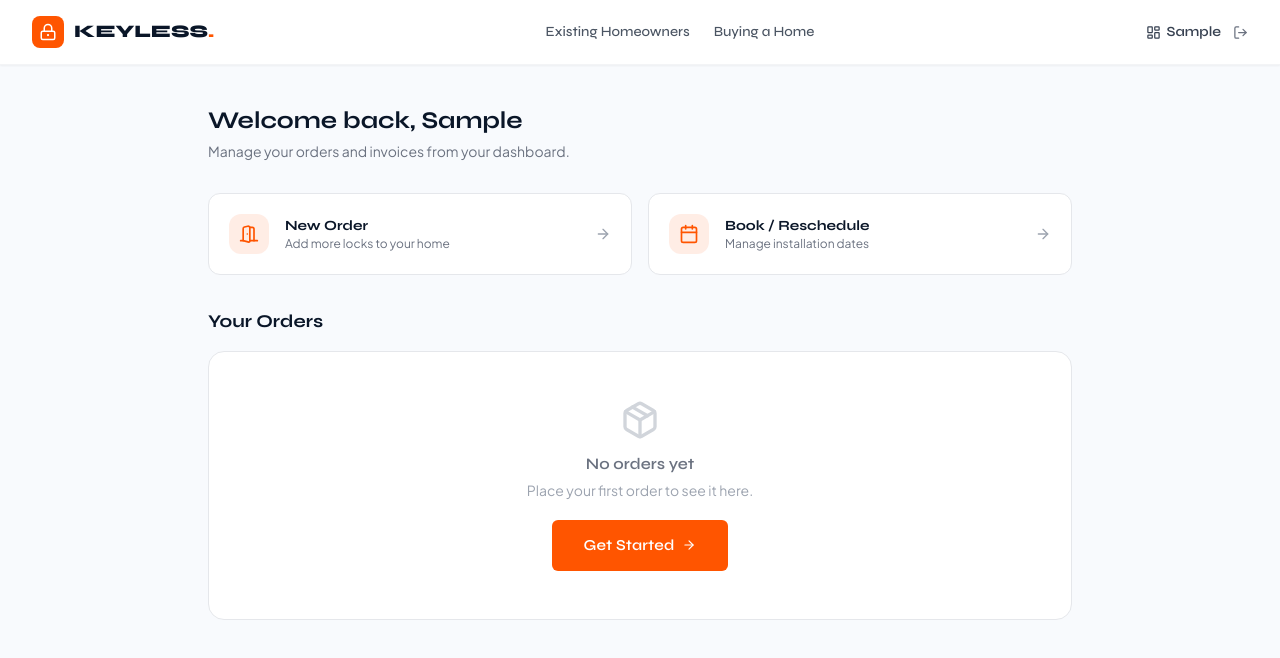
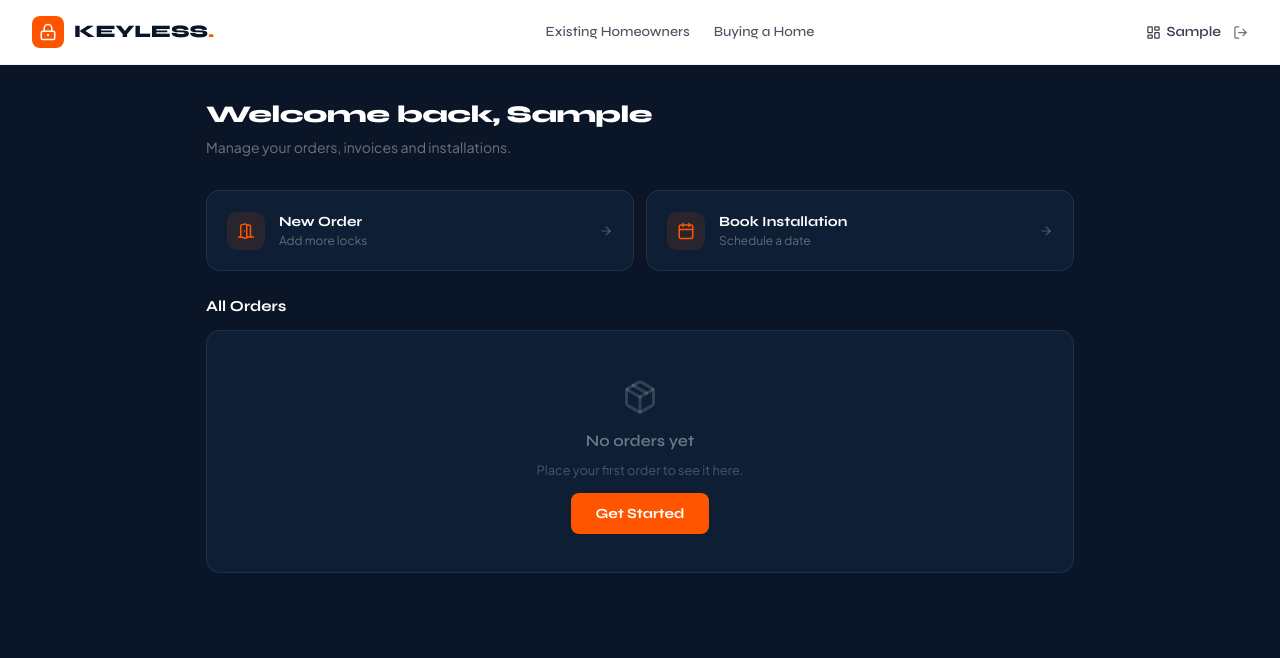
Before and after one commit to dorikahs-eng/keylesssecurity, a Next.js app: page /dashboard in a window 1280 px wide. Shown: the top 658 px of the page. Built offline with nearby package versions, Linux system fonts and the light colour scheme; sample sign-in values are in the browser's storage.

Commit message:
Update page.tsx

```diff
--- a/app/dashboard/page.tsx
+++ b/app/dashboard/page.tsx
@@ -4,12 +4,12 @@ import { useState, useEffect } from 'react';
 import { useRouter } from 'next/navigation';
 import Link from 'next/link';
 import Navbar from '@/components/Navbar';
-import { FileText, Calendar, MapPin, DoorOpen, ExternalLink, ArrowRight, Package } from 'lucide-react';
+import { FileText, Calendar, MapPin, DoorOpen, ExternalLink, ArrowRight, Package, Clock, CheckCircle, AlertCircle, CalendarCheck } from 'lucide-react';
 
-const STATUS_COLORS: Record<string, { bg: string; text: string; label: string }> = {
-  paid: { bg: '#DCFCE7', text: '#16A34A', label: 'Paid' },
-  pending: { bg: '#FEF9C3', text: '#A16207', label: 'Pending Payment' },
-  scheduled: { bg: '#DBEAFE', text: '#1D4ED8', label: 'Scheduled' },
+const STATUS: Record<string, { bg: string; text: string; label: string; icon: any }> = {
+  paid:      { bg: 'rgba(34,197,94,0.1)',   text: '#22C55E', label: 'Paid',             icon: CheckCircle },
+  pending:   { bg: 'rgba(245,158,11,0.1)',  text: '#F59E0B', label: 'Pending Payment',  icon: AlertCircle },
+  scheduled: { bg: 'rgba(59,130,246,0.1)',  text: '#3B82F6', label: 'Scheduled',        icon: CalendarCheck },
 };
 
 export default function DashboardPage() {
@@ -21,147 +21,226 @@ export default function DashboardPage() {
     const storedUser = localStorage.getItem('ks_user');
     if (!storedUser) { router.push('/login'); return; }
     setUser(JSON.parse(storedUser));
+    setOrders(JSON.parse(localStorage.getItem('ks_orders') || '[]'));
+  }, []);
 
-    const storedOrders = JSON.parse(localStorage.getItem('ks_orders') || '[]');
-    setOrders(storedOrders);
+  // Re-check orders when page regains focus (in case booking updated them)
+  useEffect(() => {
+    const refresh = () => setOrders(JSON.parse(localStorage.getItem('ks_orders') || '[]'));
+    window.addEventListener('focus', refresh);
+    return () => window.removeEventListener('focus', refresh);
   }, []);
 
   if (!user) return null;
 
+  const scheduledOrders = orders.filter(o => o.status === 'scheduled' || o.scheduledDate || o.scheduledAt);
+  const pendingOrders = orders.filter(o => o.status === 'pending');
+  const paidUnscheduled = orders.filter(o => o.status === 'paid' && !o.scheduledDate && !o.scheduledAt);
+
+  const box: React.CSSProperties = { background: '#0d1e35', border: '1px solid rgba(255,255,255,0.08)', borderRadius: '14px', padding: '1.25rem' };
+
   return (
-    <div className="min-h-screen" style={{ background: '#F8FAFD' }}>
+    <div style={{ minHeight: '100vh', background: '#0A1628' }}>
       <Navbar />
 
-      <div className="max-w-4xl mx-auto px-4 py-10">
-        {/* Welcome header */}
-        <div className="mb-8">
-          <h1 className="text-2xl font-bold mb-1" style={{ fontFamily: 'var(--font-syne)', color: 'var(--brand-navy)' }}>
+      <div style={{ maxWidth: '900px', margin: '0 auto', padding: '2rem 1rem 4rem' }}>
+
+        {/* Header */}
+        <div style={{ marginBottom: '2rem' }}>
+          <h1 style={{ fontFamily: 'var(--font-syne)', fontWeight: 800, fontSize: '1.5rem', color: 'white', marginBottom: '0.25rem', letterSpacing: '-0.5px' }}>
             Welcome back, {user.firstName}
           </h1>
-          <p className="text-gray-500 text-sm" style={{ fontFamily: 'var(--font-jakarta)' }}>
-            Manage your orders and invoices from your dashboard.
+          <p style={{ color: 'rgba(255,255,255,0.4)', fontSize: '0.875rem', fontFamily: 'var(--font-jakarta)' }}>
+            Manage your orders, invoices and installations.
           </p>
         </div>
 
+        {/* Alert banners */}
+        {pendingOrders.length > 0 && (
+          <div style={{ background: 'rgba(245,158,11,0.08)', border: '1px solid rgba(245,158,11,0.25)', borderRadius: '10px', padding: '0.875rem 1.25rem', marginBottom: '1rem', display: 'flex', alignItems: 'center', justifyContent: 'space-between', flexWrap: 'wrap', gap: '0.5rem' }}>
+            <div style={{ display: 'flex', alignItems: 'center', gap: '0.6rem' }}>
+              <AlertCircle size={15} style={{ color: '#F59E0B', flexShrink: 0 }} />
+              <span style={{ fontFamily: 'var(--font-syne)', fontWeight: 600, color: 'white', fontSize: '0.875rem' }}>
+                You have {pendingOrders.length} unpaid invoice{pendingOrders.length > 1 ? 's' : ''}
+              </span>
+            </div>
+            <Link href={`/invoice/${pendingOrders[0].id}`}
+              style={{ fontFamily: 'var(--font-syne)', fontWeight: 700, fontSize: '0.8rem', color: '#F59E0B', textDecoration: 'none' }}>
+              Pay Now →
+            </Link>
+          </div>
+        )}
+
+        {paidUnscheduled.length > 0 && (
+          <div style={{ background: 'rgba(59,130,246,0.08)', border: '1px solid rgba(59,130,246,0.25)', borderRadius: '10px', padding: '0.875rem 1.25rem', marginBottom: '1rem', display: 'flex', alignItems: 'center', justifyContent: 'space-between', flexWrap: 'wrap', gap: '0.5rem' }}>
+            <div style={{ display: 'flex', alignItems: 'center', gap: '0.6rem' }}>
+              <Calendar size={15} style={{ color: '#3B82F6', flexShrink: 0 }} />
+              <span style={{ fontFamily: 'var(--font-syne)', fontWeight: 600, color: 'white', fontSize: '0.875rem' }}>
+                Payment received — book your installation
+              </span>
+            </div>
+            <Link href="/booking"
+              style={{ fontFamily: 'var(--font-syne)', fontWeight: 700, fontSize: '0.8rem', color: '#3B82F6', textDecoration: 'none' }}>
+              Book Now →
+            </Link>
+          </div>
+        )}
+
+        {/* Scheduled installs */}
+        {scheduledOrders.length > 0 && (
+          <div style={{ marginBottom: '1.5rem' }}>
+            <h2 style={{ fontFamily: 'var(--font-syne)', fontWeight: 700, color: 'white', fontSize: '0.95rem', marginBottom: '0.75rem', display: 'flex', alignItems: 'center', gap: '0.5rem' }}>
+              <CalendarCheck size={16} style={{ color: '#3B82F6' }} />
+              Upcoming Installations
+            </h2>
+            {scheduledOrders.map(order => (
+              <div key={order.id} style={{ background: 'rgba(59,130,246,0.06)', border: '1px solid rgba(59,130,246,0.2)', borderRadius: '14px', padding: '1.25rem', marginBottom: '0.75rem' }}>
+                <div style={{ display: 'flex', flexWrap: 'wrap', justifyContent: 'space-between', alignItems: 'flex-start', gap: '0.75rem', marginBottom: '0.75rem' }}>
+                  <div>
+                    <div style={{ fontFamily: 'var(--font-syne)', fontWeight: 700, color: 'white', fontSize: '0.9rem', marginBottom: '0.2rem' }}>
+                      Order #{order.id}
+                    </div>
+                    {order.property && (
+                      <div style={{ fontSize: '0.8rem', color: 'rgba(255,255,255,0.5)', fontFamily: 'var(--font-jakarta)', display: 'flex', alignItems: 'center', gap: '0.3rem' }}>
+                        <MapPin size={11} /> {order.property.address}, {order.property.city}
+                      </div>
+                    )}
+                  </div>
+                  <div style={{ background: 'rgba(59,130,246,0.15)', border: '1px solid rgba(59,130,246,0.3)', borderRadius: '8px', padding: '0.5rem 0.875rem', textAlign: 'center' }}>
+                    <div style={{ fontFamily: 'var(--font-syne)', fontWeight: 800, color: '#60A5FA', fontSize: '0.875rem' }}>
+                      {order.scheduledDate || 'Scheduled via Cal.com'}
+                    </div>
+                    {order.scheduledTime && (
+                      <div style={{ fontSize: '0.75rem', color: 'rgba(255,255,255,0.4)', fontFamily: 'var(--font-jakarta)' }}>
+                        {order.scheduledTime}
+                      </div>
+                    )}
+                  </div>
+                </div>
+                <div style={{ display: 'flex', flexWrap: 'wrap', gap: '0.5rem' }}>
+                  <Link href={`/invoice/${order.id}`}
+                    style={{ fontSize: '0.75rem', fontWeight: 700, padding: '0.4rem 0.875rem', borderRadius: '7px', border: '1px solid rgba(255,255,255,0.12)', color: 'rgba(255,255,255,0.7)', textDecoration: 'none', fontFamily: 'var(--font-syne)', display: 'flex', alignItems: 'center', gap: '0.3rem' }}>
+                    <ExternalLink size={11} /> View Invoice
+                  </Link>
+                  <Link href="/booking"
+                    style={{ fontSize: '0.75rem', fontWeight: 700, padding: '0.4rem 0.875rem', borderRadius: '7px', background: 'rgba(59,130,246,0.15)', border: '1px solid rgba(59,130,246,0.3)', color: '#60A5FA', textDecoration: 'none', fontFamily: 'var(--font-syne)', display: 'flex', alignItems: 'center', gap: '0.3rem' }}>
+                    <Calendar size={11} /> Reschedule
+                  </Link>
+                </div>
+              </div>
+            ))}
+          </div>
+        )}
+
         {/* Quick actions */}
-        <div className="grid grid-cols-1 sm:grid-cols-2 gap-4 mb-8">
-          <Link href="/existing" className="bg-white rounded-xl border border-gray-200 p-5 flex items-center gap-4 hover:border-orange-400 hover:shadow-sm transition-all group">
-            <div className="w-10 h-10 rounded-xl flex items-center justify-center" style={{ background: 'rgba(255,85,0,0.1)' }}>
-              <DoorOpen size={20} style={{ color: 'var(--brand-orange)' }} />
-            </div>
-            <div className="flex-1">
-              <p className="font-bold text-sm" style={{ fontFamily: 'var(--font-syne)', color: 'var(--brand-navy)' }}>New Order</p>
-              <p className="text-xs text-gray-500">Add more locks to your home</p>
-            </div>
-            <ArrowRight size={16} className="text-gray-400 group-hover:text-orange-500 transition-colors" />
-          </Link>
-          <Link href="/booking" className="bg-white rounded-xl border border-gray-200 p-5 flex items-center gap-4 hover:border-orange-400 hover:shadow-sm transition-all group">
-            <div className="w-10 h-10 rounded-xl flex items-center justify-center" style={{ background: 'rgba(255,85,0,0.1)' }}>
-              <Calendar size={20} style={{ color: 'var(--brand-orange)' }} />
-            </div>
-            <div className="flex-1">
-              <p className="font-bold text-sm" style={{ fontFamily: 'var(--font-syne)', color: 'var(--brand-navy)' }}>Book / Reschedule</p>
-              <p className="text-xs text-gray-500">Manage installation dates</p>
-            </div>
-            <ArrowRight size={16} className="text-gray-400 group-hover:text-orange-500 transition-colors" />
-          </Link>
+        <div style={{ display: 'grid', gridTemplateColumns: 'repeat(auto-fit, minmax(200px, 1fr))', gap: '0.75rem', marginBottom: '1.5rem' }}>
+          {[
+            { href: '/existing', icon: DoorOpen, label: 'New Order', sub: 'Add more locks' },
+            { href: '/booking', icon: Calendar, label: 'Book Installation', sub: 'Schedule a date' },
+          ].map(action => (
+            <Link key={action.href} href={action.href} style={{ ...box, display: 'flex', alignItems: 'center', gap: '0.875rem', textDecoration: 'none', transition: 'border-color 0.2s' }}>
+              <div style={{ width: 38, height: 38, borderRadius: '10px', background: 'rgba(255,85,0,0.12)', display: 'flex', alignItems: 'center', justifyContent: 'center', flexShrink: 0 }}>
+                <action.icon size={18} style={{ color: '#FF5500' }} />
+              </div>
+              <div style={{ flex: 1 }}>
+                <div style={{ fontFamily: 'var(--font-syne)', fontWeight: 700, color: 'white', fontSize: '0.875rem' }}>{action.label}</div>
+                <div style={{ fontSize: '0.75rem', color: 'rgba(255,255,255,0.35)', fontFamily: 'var(--font-jakarta)' }}>{action.sub}</div>
+              </div>
+              <ArrowRight size={14} style={{ color: 'rgba(255,255,255,0.25)', flexShrink: 0 }} />
+            </Link>
+          ))}
         </div>
 
-        {/* Orders */}
-        <h2 className="text-lg font-bold mb-4" style={{ fontFamily: 'var(--font-syne)', color: 'var(--brand-navy)' }}>
-          Your Orders
+        {/* All orders */}
+        <h2 style={{ fontFamily: 'var(--font-syne)', fontWeight: 700, color: 'white', fontSize: '0.95rem', marginBottom: '0.75rem' }}>
+          All Orders
         </h2>
 
         {orders.length === 0 ? (
-          <div className="bg-white rounded-2xl border border-gray-200 p-12 text-center">
-            <Package size={40} className="mx-auto mb-3 text-gray-300" />
-            <p className="font-semibold text-gray-500 mb-1" style={{ fontFamily: 'var(--font-syne)' }}>No orders yet</p>
-            <p className="text-sm text-gray-400 mb-5" style={{ fontFamily: 'var(--font-jakarta)' }}>
+          <div style={{ ...box, textAlign: 'center', padding: '3rem 1rem' }}>
+            <Package size={36} style={{ color: 'rgba(255,255,255,0.15)', margin: '0 auto 0.875rem' }} />
+            <p style={{ fontFamily: 'var(--font-syne)', fontWeight: 600, color: 'rgba(255,255,255,0.4)', marginBottom: '0.5rem' }}>No orders yet</p>
+            <p style={{ fontSize: '0.8rem', color: 'rgba(255,255,255,0.25)', marginBottom: '1.25rem', fontFamily: 'var(--font-jakarta)' }}>
               Place your first order to see it here.
             </p>
-            <Link href="/existing" className="btn-primary inline-flex">
+            <Link href="/existing" style={{ background: '#FF5500', color: 'white', fontFamily: 'var(--font-syne)', fontWeight: 700, padding: '0.75rem 1.5rem', borderRadius: '8px', textDecoration: 'none', fontSize: '0.875rem' }}>
               Get Started
-              <ArrowRight size={14} />
             </Link>
           </div>
         ) : (
-          <div className="space-y-4">
-            {orders.map((order: any) => {
-              const status = STATUS_COLORS[order.status] || STATUS_COLORS.pending;
-              const totalDoors = order.items?.reduce((s: number, i: any) => s + i.quantity, 0) ?? 0;
+          <div style={{ display: 'flex', flexDirection: 'column', gap: '0.75rem' }}>
+            {orders.map(order => {
+              const s = STATUS[order.status] || STATUS.pending;
+              const StatusIcon = s.icon;
+              const totalDoors = order.items?.reduce((sum: number, i: any) => sum + i.quantity, 0) ?? 0;
               const isNH = order.type === 'new-homeowner';
+              const isScheduled = order.status === 'scheduled' || order.scheduledDate || order.scheduledAt;
+
               return (
-                <div key={order.id} className="bg-white rounded-2xl border border-gray-200 p-5 hover:border-orange-300 transition-all">
-                  <div className="flex flex-wrap items-start justify-between gap-3 mb-4">
+                <div key={order.id} style={{ ...box }}>
+                  <div style={{ display: 'flex', flexWrap: 'wrap', justifyContent: 'space-between', alignItems: 'flex-start', gap: '0.75rem', marginBottom: '0.875rem' }}>
                     <div>
-                      <div className="flex items-center gap-2 mb-1">
-                        <FileText size={14} style={{ color: 'var(--brand-orange)' }} />
-                        <span className="font-bold text-sm" style={{ fontFamily: 'var(--font-syne)', color: 'var(--brand-navy)' }}>
-                          Invoice #{order.id}
+                      <div style={{ display: 'flex', flexWrap: 'wrap', alignItems: 'center', gap: '0.5rem', marginBottom: '0.25rem' }}>
+                        <FileText size={13} style={{ color: '#FF5500' }} />
+                        <span style={{ fontFamily: 'var(--font-syne)', fontWeight: 700, color: 'white', fontSize: '0.875rem' }}>
+                          #{order.id}
                         </span>
-                        <span className="text-xs px-2 py-0.5 rounded-full font-semibold"
-                          style={{ background: status.bg, color: status.text, fontFamily: 'var(--font-syne)' }}>
-                          {status.label}
+                        <span style={{ display: 'flex', alignItems: 'center', gap: '0.3rem', background: s.bg, color: s.text, fontSize: '0.7rem', fontWeight: 700, padding: '0.2rem 0.6rem', borderRadius: '20px', fontFamily: 'var(--font-syne)' }}>
+                          <StatusIcon size={10} /> {s.label}
                         </span>
                         {isNH && (
-                          <span className="text-xs px-2 py-0.5 rounded-full font-semibold bg-purple-100 text-purple-600"
-                            style={{ fontFamily: 'var(--font-syne)' }}>
+                          <span style={{ background: 'rgba(139,92,246,0.15)', color: '#A78BFA', fontSize: '0.7rem', fontWeight: 700, padding: '0.2rem 0.6rem', borderRadius: '20px', fontFamily: 'var(--font-syne)' }}>
                             New Home
                           </span>
                         )}
                       </div>
-                      <p className="text-xs text-gray-400" style={{ fontFamily: 'var(--font-jakarta)' }}>
-                        {new Date(order.createdAt).toLocaleDateString('en-US', { year:'numeric', month:'long', day:'numeric' })}
+                      <p style={{ fontSize: '0.75rem', color: 'rgba(255,255,255,0.3)', fontFamily: 'var(--font-jakarta)', margin: 0 }}>
+                        {new Date(order.createdAt).toLocaleDateString('en-US', { year: 'numeric', month: 'long', day: 'numeric' })}
                       </p>
                     </div>
-                    <span className="text-xl font-black" style={{ fontFamily: 'var(--font-syne)', color: 'var(--brand-navy)' }}>
+                    <span style={{ fontFamily: 'var(--font-syne)', fontWeight: 900, fontSize: '1.2rem', color: '#FF5500' }}>
                       ${order.total}
                     </span>
                   </div>
 
-                  <div className="flex flex-wrap gap-4 text-sm text-gray-500 mb-4">
-                    <div className="flex items-center gap-1.5">
-                      <DoorOpen size={13} />
-                      <span style={{ fontFamily: 'var(--font-jakarta)' }}>{totalDoors} door{totalDoors !== 1 ? 's' : ''}</span>
-                    </div>
+                  <div style={{ display: 'flex', flexWrap: 'wrap', gap: '1rem', marginBottom: '0.875rem', fontSize: '0.8rem', color: 'rgba(255,255,255,0.4)' }}>
+                    <span style={{ display: 'flex', alignItems: 'center', gap: '0.3rem', fontFamily: 'var(--font-jakarta)' }}>
+                      <DoorOpen size={12} /> {totalDoors} door{totalDoors !== 1 ? 's' : ''}
+                    </span>
                     {order.property && (
-                      <div className="flex items-center gap-1.5">
-                        <MapPin size={13} />
-                        <span style={{ fontFamily: 'var(--font-jakarta)' }}>
-                          {order.property.city}, {order.property.state}
-                        </span>
-                      </div>
+                      <span style={{ display: 'flex', alignItems: 'center', gap: '0.3rem', fontFamily: 'var(--font-jakarta)' }}>
+                        <MapPin size={12} /> {order.property.city}, {order.property.state}
+                      </span>
                     )}
-                    {order.scheduledDate && (
-                      <div className="flex items-center gap-1.5">
-                        <Calendar size={13} />
-                        <span style={{ fontFamily: 'var(--font-jakarta)' }}>
-                          {order.scheduledDate} at {order.scheduledTime}
-                        </span>
-                      </div>
+                    {isScheduled && (
+                      <span style={{ display: 'flex', alignItems: 'center', gap: '0.3rem', color: '#60A5FA', fontFamily: 'var(--font-jakarta)' }}>
+                        <Calendar size={12} />
+                        {order.scheduledDate ? `${order.scheduledDate}${order.scheduledTime ? ` at ${order.scheduledTime}` : ''}` : 'Scheduled via Cal.com'}
+                      </span>
                     )}
                   </div>
 
-                  <div className="flex flex-wrap gap-2">
+                  <div style={{ display: 'flex', flexWrap: 'wrap', gap: '0.5rem' }}>
                     <Link href={`/invoice/${order.id}`}
-                      className="flex items-center gap-1.5 text-xs font-bold px-3 py-2 rounded-lg border transition-all hover:border-orange-400"
-                      style={{ fontFamily: 'var(--font-syne)', borderColor: '#E0E7EF', color: 'var(--brand-navy)' }}>
-                      <ExternalLink size={12} />
-                      View Invoice
+                      style={{ fontSize: '0.75rem', fontWeight: 700, padding: '0.45rem 0.875rem', borderRadius: '7px', border: '1px solid rgba(255,255,255,0.1)', color: 'rgba(255,255,255,0.6)', textDecoration: 'none', fontFamily: 'var(--font-syne)', display: 'flex', alignItems: 'center', gap: '0.3rem' }}>
+                      <ExternalLink size={11} /> View Invoice
                     </Link>
                     {order.status === 'pending' && (
                       <Link href={`/invoice/${order.id}`}
-                        className="flex items-center gap-1.5 text-xs font-bold px-3 py-2 rounded-lg text-white transition-all"
-                        style={{ fontFamily: 'var(--font-syne)', background: 'var(--brand-orange)' }}>
+                        style={{ fontSize: '0.75rem', fontWeight: 700, padding: '0.45rem 0.875rem', borderRadius: '7px', background: '#FF5500', color: 'white', textDecoration: 'none', fontFamily: 'var(--font-syne)' }}>
                         Pay Now
                       </Link>
                     )}
-                    {order.status === 'paid' && !order.scheduledDate && (
+                    {order.status === 'paid' && !isScheduled && (
                       <Link href="/booking"
-                        className="flex items-center gap-1.5 text-xs font-bold px-3 py-2 rounded-lg text-white"
-                        style={{ fontFamily: 'var(--font-syne)', background: 'var(--brand-navy)' }}>
-                        <Calendar size={12} />
-                        Book Installation
+                        style={{ fontSize: '0.75rem', fontWeight: 700, padding: '0.45rem 0.875rem', borderRadius: '7px', background: 'rgba(59,130,246,0.15)', border: '1px solid rgba(59,130,246,0.3)', color: '#60A5FA', textDecoration: 'none', fontFamily: 'var(--font-syne)', display: 'flex', alignItems: 'center', gap: '0.3rem' }}>
+                        <Calendar size={11} /> Book Installation
+                      </Link>
+                    )}
+                    {isScheduled && (
+                      <Link href="/booking"
+                        style={{ fontSize: '0.75rem', fontWeight: 700, padding: '0.45rem 0.875rem', borderRadius: '7px', background: 'rgba(255,255,255,0.05)', border: '1px solid rgba(255,255,255,0.1)', color: 'rgba(255,255,255,0.5)', textDecoration: 'none', fontFamily: 'var(--font-syne)', display: 'flex', alignItems: 'center', gap: '0.3rem' }}>
+                        <Calendar size={11} /> Reschedule
                       </Link>
                     )}
                   </div>
```
